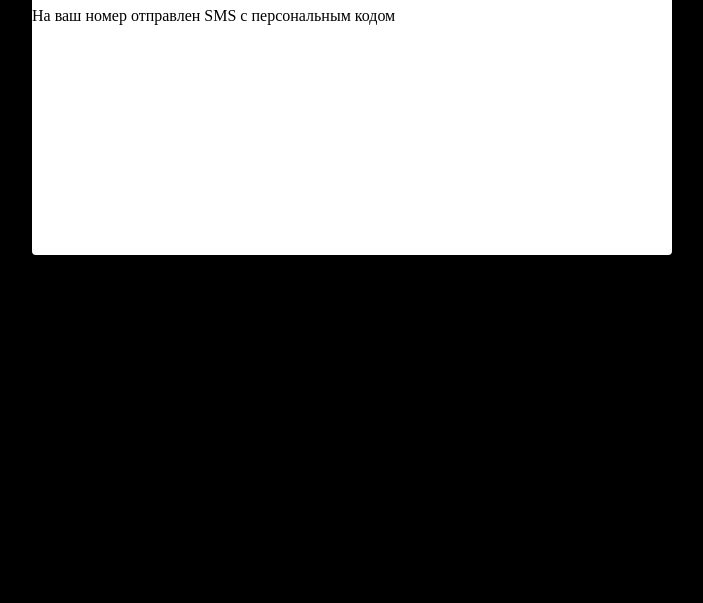
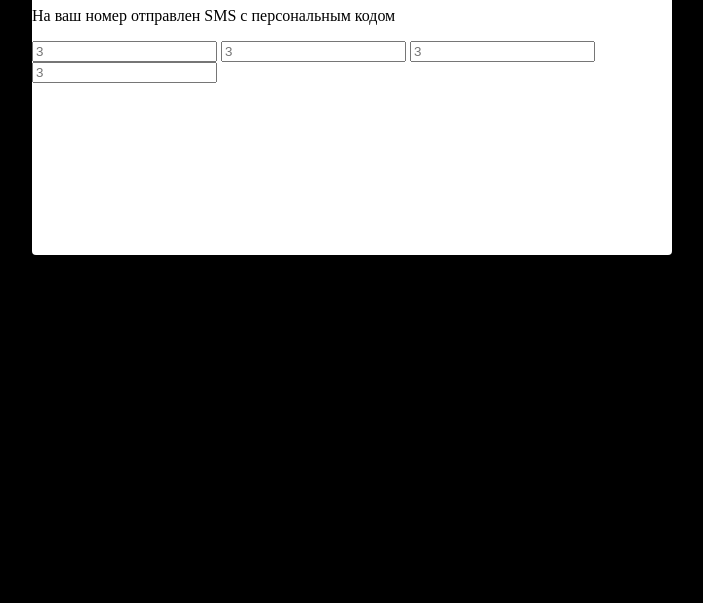
Before and after one commit to Meerione/registration-, a plain HTML site: page confirmation.html in a window 1280 px wide. Shown: the part 421-1024 px from the top of the page, without its empty margins (368-1071 px from the left). Drawn offline with Linux system fonts and the light colour scheme.

Commit message:
feat: add new div . three feat: 4 input in div.three

```diff
--- a/confirmation.html
+++ b/confirmation.html
@@ -12,6 +12,20 @@
 <div class="content-2">
     <h1 class="code">Введите код подтверждения</h1>
     <p class="sms">На ваш номер отправлен SMS с персональным кодом</p>
+    <div class="three">
+        <label>
+            <input type="number" placeholder="3">
+        </label>
+        <label>
+            <input type="number" placeholder="3">
+        </label>
+        <label>
+            <input type="number" placeholder="3">
+        </label>
+        <label>
+            <input type="number" placeholder="3">
+        </label>
+    </div>
 </div>
 </body>
 </html>
```
